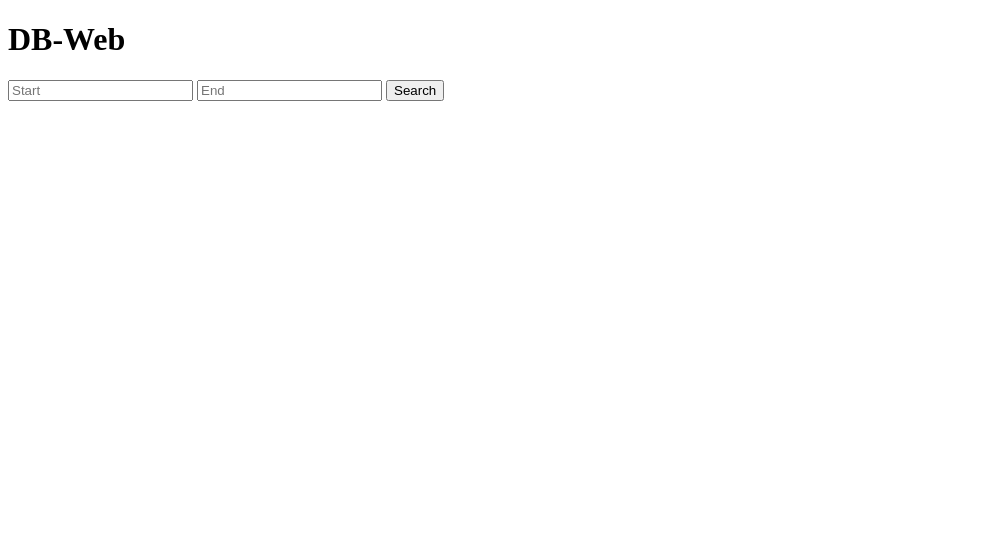
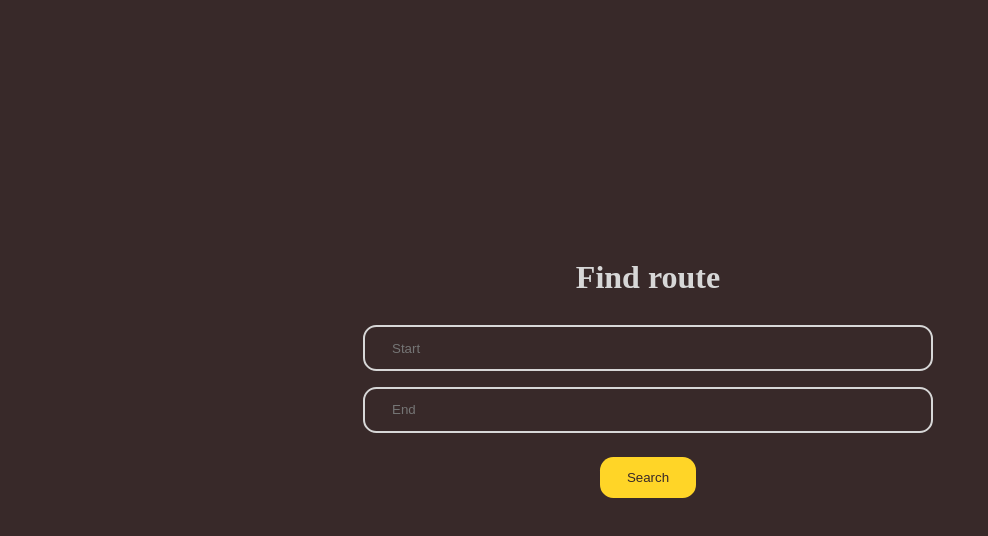
Before and after one commit to Bnyro/db-web, a SvelteKit app: page / in a window 1280 px wide. Shown: the top 536 px of the page, without its empty margins (0-988 px from the left). Built offline with nearby package versions, Linux system fonts and the light colour scheme.

Commit message:
feat: add favicon and initial styling

```diff
--- a/package.json
+++ b/package.json
@@ -18,8 +18,6 @@
 		"@types/eslint": "8.56.0",
 		"@typescript-eslint/eslint-plugin": "^6.20.0",
 		"@typescript-eslint/parser": "^6.20.0",
-		"@unocss/extractor-svelte": "^0.58.4",
-		"@unocss/vite": "^0.58.4",
 		"eslint": "^8.56.0",
 		"eslint-config-prettier": "^9.1.0",
 		"eslint-plugin-svelte": "^2.35.1",
--- a/src/app.html
+++ b/src/app.html
@@ -2,7 +2,8 @@
 <html lang="en">
 	<head>
 		<meta charset="utf-8" />
-		<link rel="icon" href="%sveltekit.assets%/favicon.png" />
+		<link rel="icon" href="%sveltekit.assets%/favicon.svg" />
+		<title>DB Route Finder</title>
 		<meta name="viewport" content="width=device-width, initial-scale=1" />
 		%sveltekit.head%
 	</head>
@@ -10,3 +11,44 @@
 		<div style="display: contents">%sveltekit.body%</div>
 	</body>
 </html>
+<style>
+	:root {
+		--background: #382929;
+		--foreground: #d7d7d7;
+		--primary: #ffd527;
+		--radius: 1em;
+	}
+
+	html {
+		background-color: var(--background);
+		color: var(--foreground);
+	}
+
+	body {
+		width: 100%;
+		min-height: 90vh;
+		display: flex;
+		flex-direction: column;
+		justify-content: center;
+		align-items: center;
+	}
+
+	input[type='text'] {
+		background: var(--background);
+		color: var(--foreground);
+		padding: 1em 2em;
+		margin: 0.5rem;
+		border-radius: var(--radius);
+		border: 2px solid var(--foreground);
+		outline: none;
+	}
+
+	button {
+		background: var(--primary);
+		color: var(--background);
+		padding: 1em 2em;
+		border-radius: var(--radius);
+		border: none;
+		cursor: pointer;
+	}
+</style>
--- a/src/lib/db.ts
+++ b/src/lib/db.ts
@@ -1,5 +1,5 @@
 const userAgent = 'Mozilla/5.0';
-const amountOfLocationResults = 15;
+const amountOfLocationResults = 8;
 const amountOfJourneyResults = 6;
 const baseUrl = "https://v6.db.transport.rest";
 
--- a/src/routes/+page.svelte
+++ b/src/routes/+page.svelte
@@ -59,14 +59,16 @@
 	}
 </script>
 
-<h1>DB-Web</h1>
-<input type="text" bind:value={startLocationStr} placeholder="Start" />
-<input type="text" bind:value={endLocationStr} placeholder="End" />
-<button on:click={findJourneys}>Search</button>
+<div id="main-container">
+	<h1>Find route</h1>
+	<input class="address" type="text" bind:value={startLocationStr} placeholder="Start" />
+	<input class="address" type="text" bind:value={endLocationStr} placeholder="End" />
 
+	<button id="search" on:click={findJourneys}>Search</button>
+	{#if locationResults}
+		<div id="locations-container">
 			{#each locationResults as location}
 				<div
-		class="cursor-pointer"
 					on:click={() => {
 						skipNextLocationChange = true;
 						if (currentTextField == Direction.Start) {
@@ -80,10 +82,49 @@
 					}}
 				>
 					<span>{location.name ?? location.address}</span>
+				</div>
 				<hr />
+			{/each}
 		</div>
-{/each}
+	{/if}
+</div>
 
+{#if journeyResults}
+	<div class="journeys-container">
 		{#each journeyResults as journeyResult}
 			<Journey journey={journeyResult} />
 		{/each}
+	</div>
+{/if}
+
+<style>
+	#main-container {
+		position: relative;
+		min-width: 40%;
+		display: flex;
+		flex-direction: column;
+		align-items: center;
+	}
+
+	#search {
+		margin-top: 1rem;
+		width: min-content;
+	}
+
+	#locations-container {
+		width: 100%;
+		position: absolute;
+		top: 14rem;
+		left: 0;
+		background: var(--background);
+	}
+
+	#locations-container > div {
+		cursor: pointer;
+		width: 100%;
+	}
+
+	.address {
+		min-width: 100%;
+	}
+</style>
--- a/vite.config.ts
+++ b/vite.config.ts
@@ -1,18 +1,10 @@
 // vite.config.js
 import { sveltekit } from '@sveltejs/kit/vite'
-import UnoCSS from '@unocss/vite'
-import extractorSvelte from '@unocss/extractor-svelte'
 import { defineConfig } from 'vite'
 
 /** @type {import('vite').UserConfig} */
 export default defineConfig({
   plugins: [
-    UnoCSS({
-      extractors: [
-        extractorSvelte(),
-      ],
-      /* more options */
-    }),
     sveltekit(),
   ],
 })
```
Also changed, not shown: static/favicon.png (deleted), static/favicon.svg (added). Lines whose indentation alone changed are shown as unchanged.
